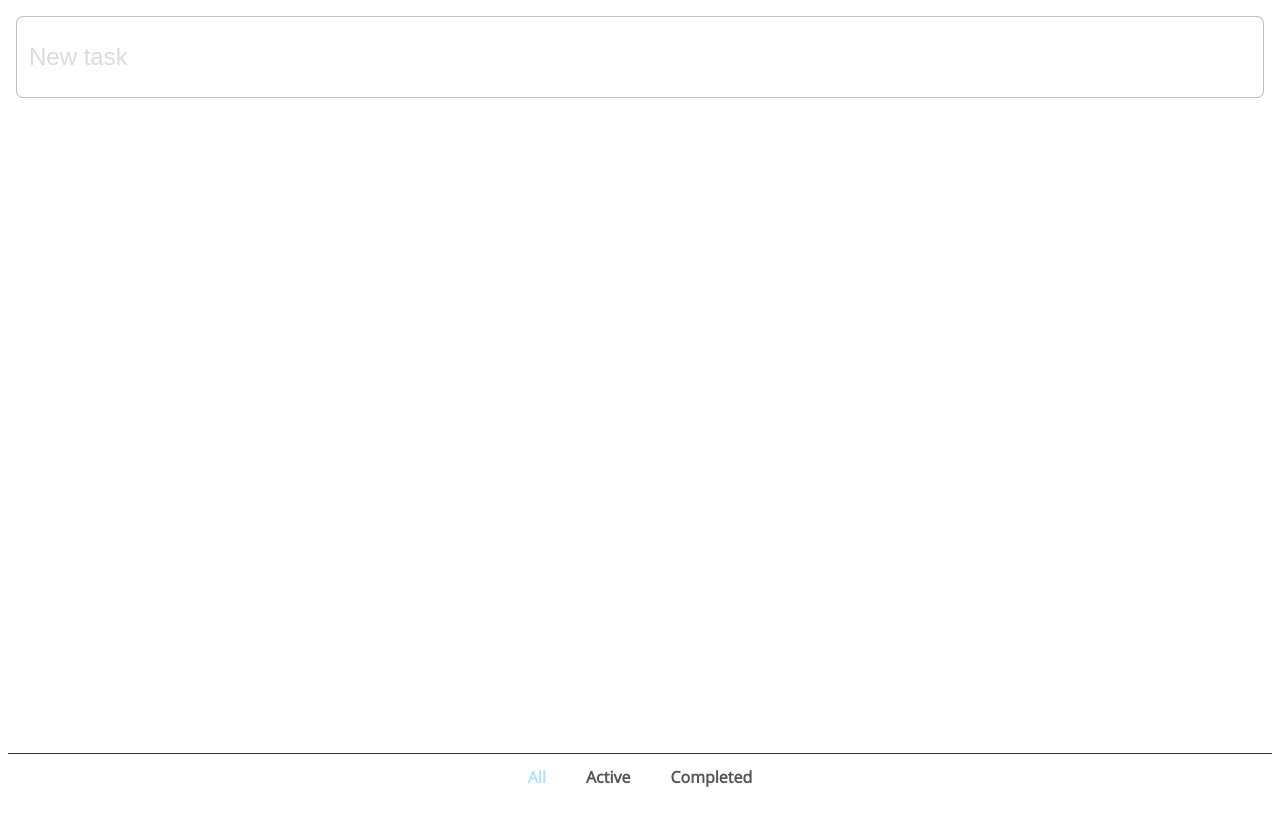
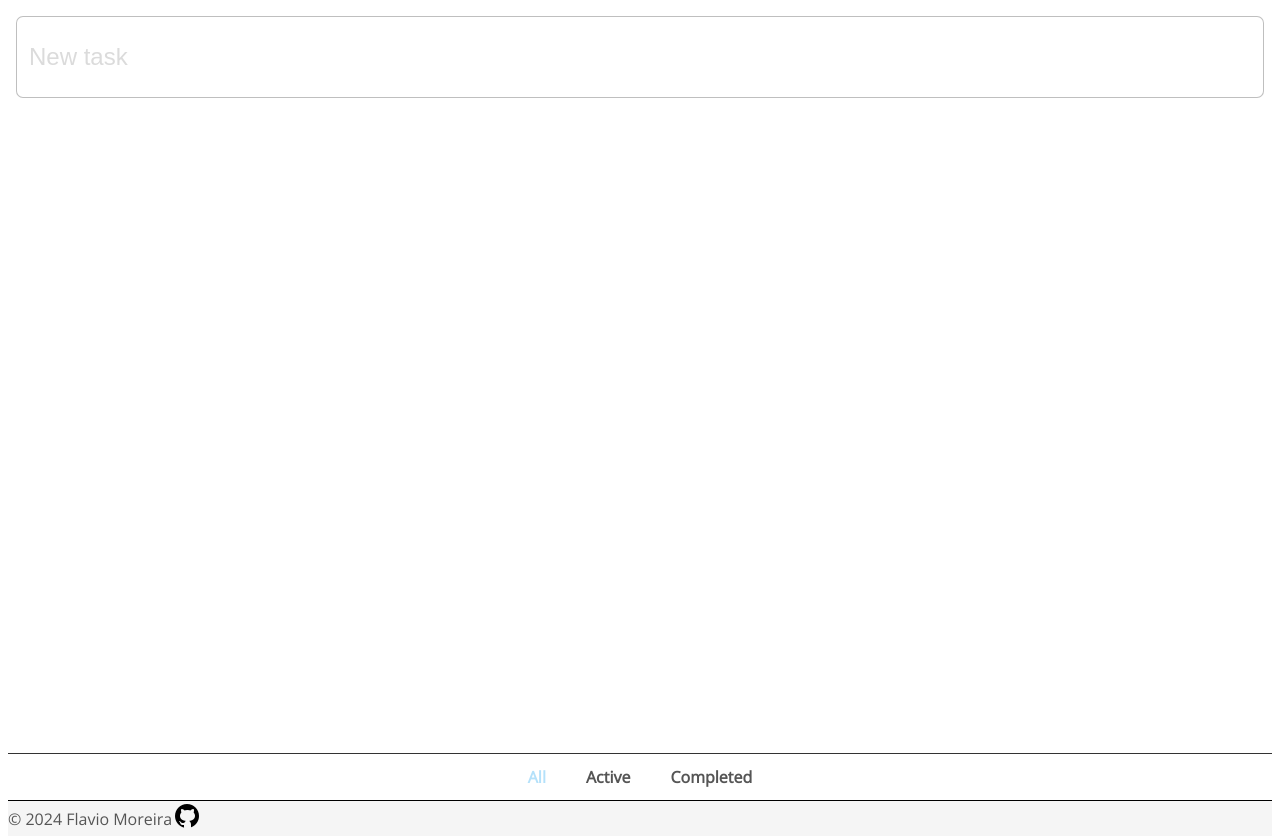
Before and after one commit to fdvmoreira/task-manager, a website with bundled scripts: page index.html in a window 1280 px wide. Before the commit the page ends 804 px from the top, so only its background shows below. Built offline with nearby package versions, Linux system fonts and the light colour scheme.

Commit message:
closes #1; Add copyright symbol and source code link

```diff
--- a/css/style.css
+++ b/css/style.css
@@ -1,4 +1,3 @@
-
 @import url("https://fonts.googleapis.com/css2?family=Open+Sans&display=swap");
 
 @font-face {
@@ -37,6 +36,19 @@ body {
   margin: var(--default-margin);
   padding: var(--default-padding);
   color: #555;
+}
+
+footer {
+  background: var(--surface-color);
+  border-top: 1px solid black;
+  display: flex;
+  align-items: center;
+}
+
+footer span a:hover {
+  color: blue;
+  text-decoration: underline;
+  cursor: pointer;
 }
 
 ul {
--- a/index.html
+++ b/index.html
@@ -14,7 +14,9 @@
     <meta charset="UTF-8" />
     <meta http-equiv="X-UA-Compatible" content="IE=edge" />
     <meta name="viewport" content="width=device-width, initial-scale=1.0" />
-    <title>Task Manager</title>
+    <title>Task Manager - Simple Todo App in Javascript</title>
+    <meta name="description"
+        content="Simple To-Do App written in vanilla javascript that saves the data in the browsers' local storage">
 
     <!-- Scripts -->
     <script src="js/app.js" type="module" defer></script>
@@ -50,6 +52,16 @@
             </nav>
         </section>
     </div>
+    <footer>
+        <span>&copy; 2024 <a href="https://github.com/fdvmoreira" title="Flavio's GitHub Profile" target="_blank">Flavio
+                Moreira</a></span>
+        <div class="github-logo">
+            <a href="https://github.com/fdvmoreira/task-manager" title="Source code" target="_blank"><img
+                    src="assets/icons8-github-48.png" alt="GitHub icon"></a>
+
+        </div>
+
+    </footer>
 </body>
 
 </html>
```
